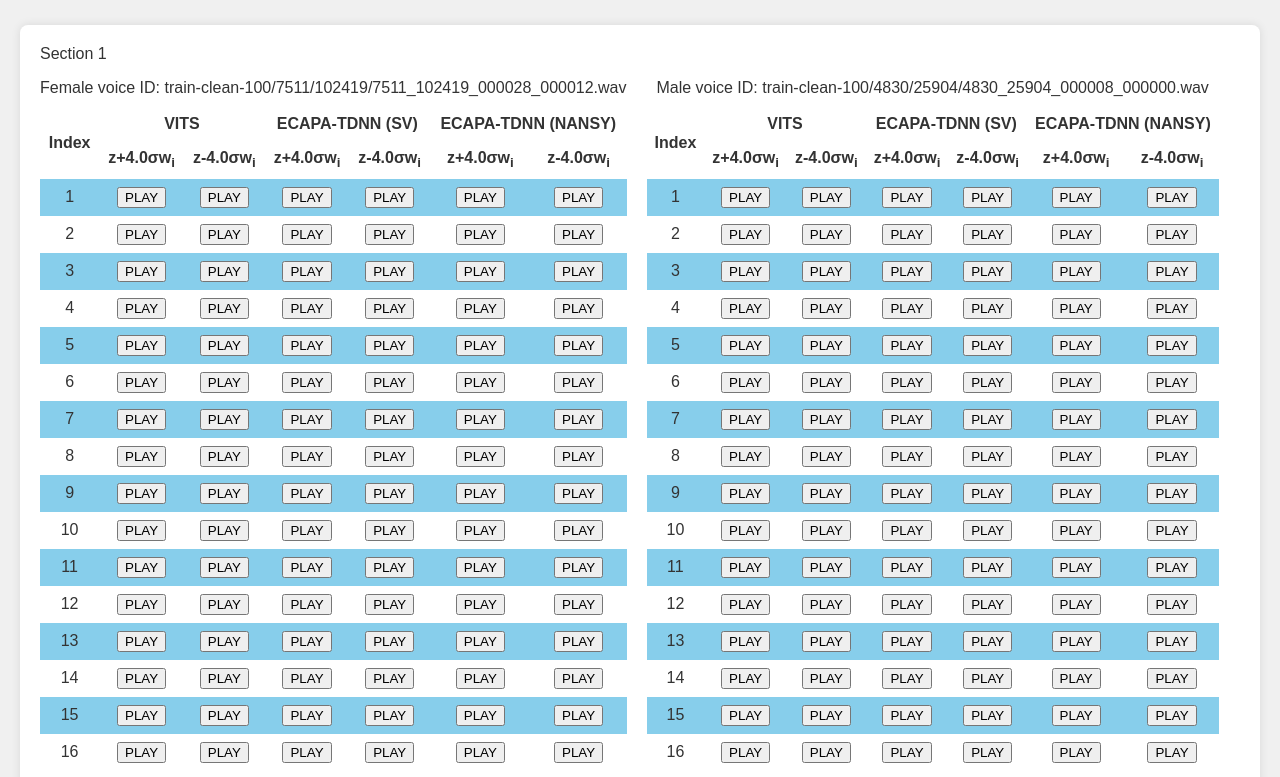
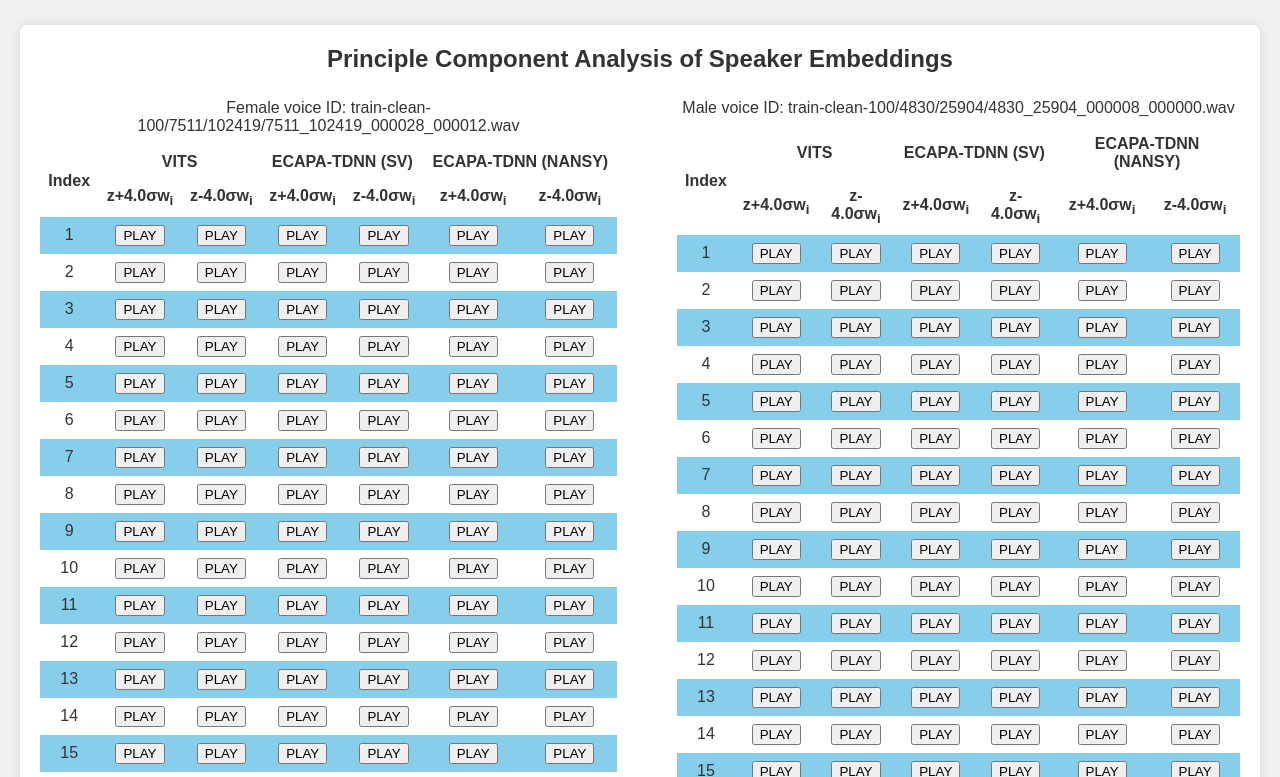
Before and after one commit to myspeechprojects/voicedesign, a plain HTML site: page index.html in a window 1280 px wide. Shown: the part 73-850 px from the top of the page. Drawn offline with Linux system fonts and the light colour scheme.

```diff
--- a/index.html
+++ b/index.html
@@ -60,7 +60,7 @@
 
         .table-container {
             display: flex;
-            gap: 20px;
+            gap: 60px;
             justify-content: flex-start;
             margin-bottom: 40px;
         }
@@ -186,7 +186,7 @@
 <body>
     <h1>Demo Page</h1>
     <div class="section">
-        <div class="Principle Component Analysis of Speaker Embeddings">Section 1</div>
+        <div class="section-title">Principle Component Analysis of Speaker Embeddings</div>
         <div class="content">
             <table>
                 <tr>
```
